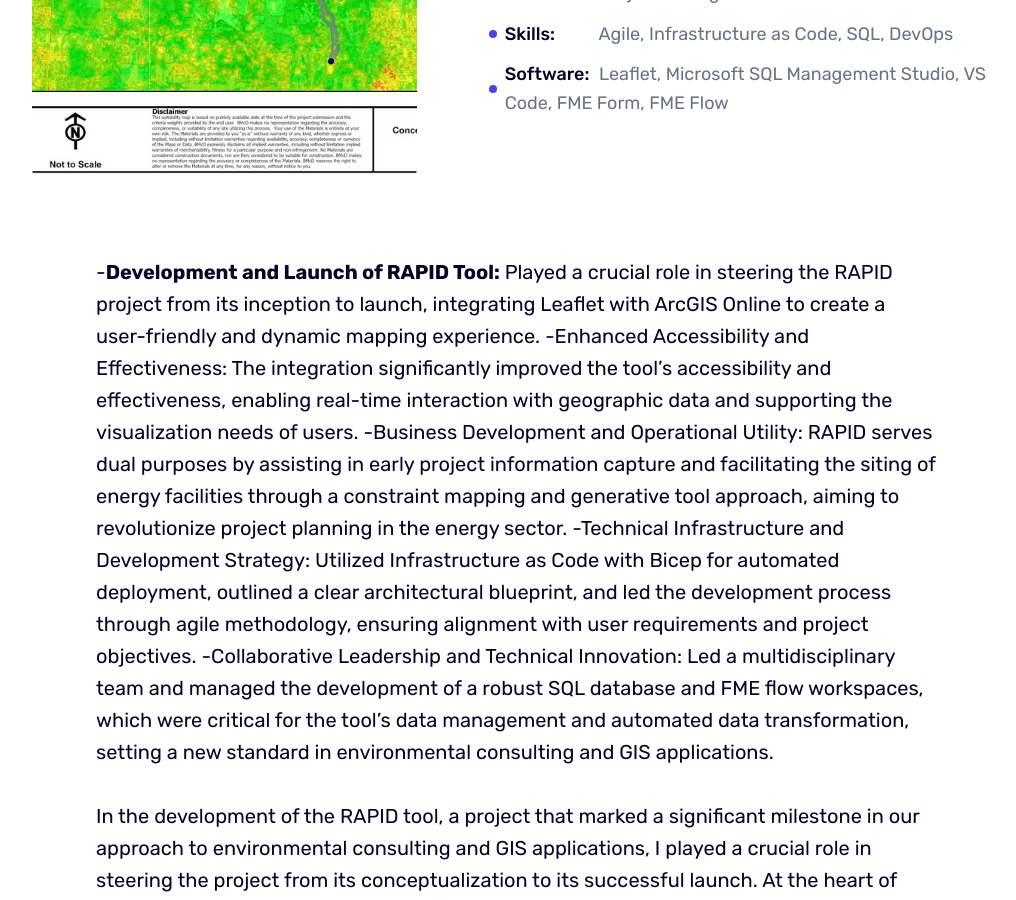
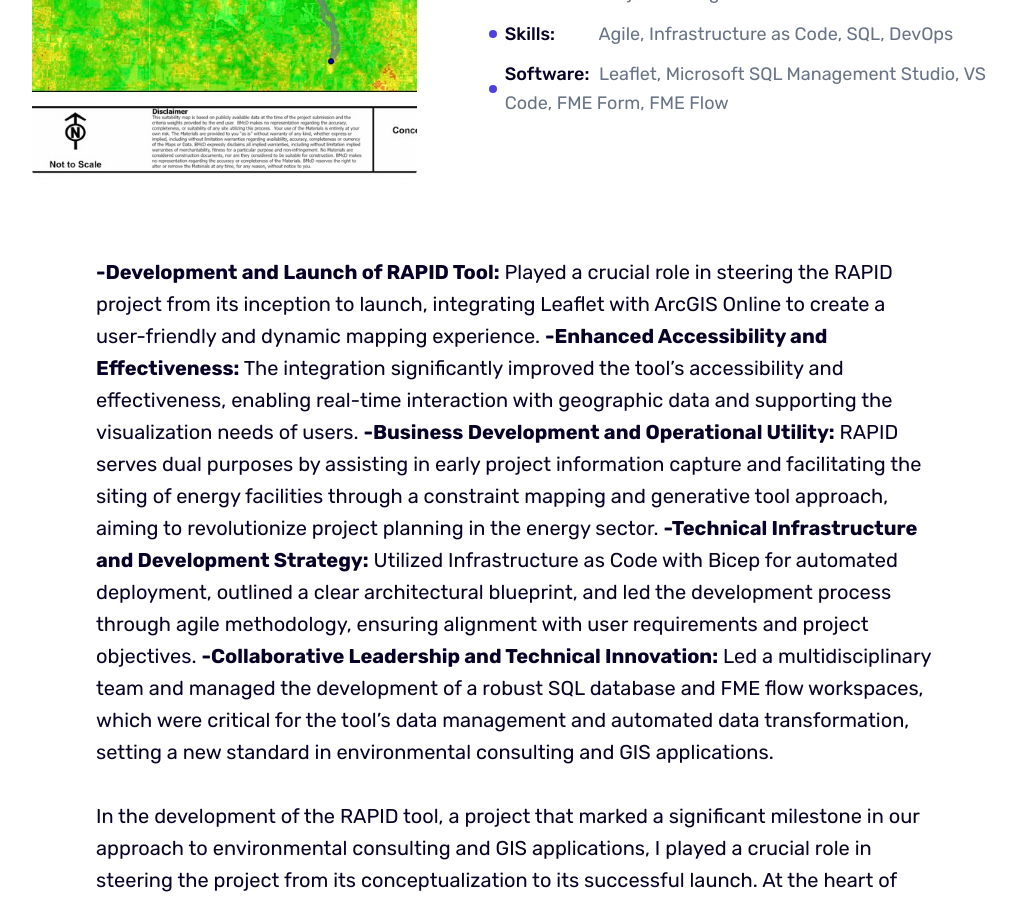
Before and after one commit to DustyWerth/DustyWerth.github.io, a Jekyll site: the page built from _works/RAPID.md, in a window 1280 px wide and 900 px high, scrolled down 414 px. Shown: the whole window, without its empty margins (124-1140 px from the left). Built offline with Jekyll 4.4.1, drawn with Linux system fonts in a browser that asks for light colours.

Commit message:
Update RAPID.md

```diff
--- a/_works/RAPID.md
+++ b/_works/RAPID.md
@@ -11,11 +11,11 @@
 software: 'Leaflet, Microsoft SQL Management Studio, VS Code, FME Form, FME Flow'
 ---
 
--<strong>Development and Launch of RAPID Tool:</strong> Played a crucial role in steering the RAPID project from its inception to launch, integrating Leaflet with ArcGIS Online to create a user-friendly and dynamic mapping experience.
--Enhanced Accessibility and Effectiveness: The integration significantly improved the tool's accessibility and effectiveness, enabling real-time interaction with geographic data and supporting the visualization needs of users.
--Business Development and Operational Utility: RAPID serves dual purposes by assisting in early project information capture and facilitating the siting of energy facilities through a constraint mapping and generative tool approach, aiming to revolutionize project planning in the energy sector.
--Technical Infrastructure and Development Strategy: Utilized Infrastructure as Code with Bicep for automated deployment, outlined a clear architectural blueprint, and led the development process through agile methodology, ensuring alignment with user requirements and project objectives.
--Collaborative Leadership and Technical Innovation: Led a multidisciplinary team and managed the development of a robust SQL database and FME flow workspaces, which were critical for the tool's data management and automated data transformation, setting a new standard in environmental consulting and GIS applications.
+<strong>-Development and Launch of RAPID Tool:</strong> Played a crucial role in steering the RAPID project from its inception to launch, integrating Leaflet with ArcGIS Online to create a user-friendly and dynamic mapping experience.
+<strong>-Enhanced Accessibility and Effectiveness:</strong> The integration significantly improved the tool's accessibility and effectiveness, enabling real-time interaction with geographic data and supporting the visualization needs of users.
+<strong>-Business Development and Operational Utility:</strong> RAPID serves dual purposes by assisting in early project information capture and facilitating the siting of energy facilities through a constraint mapping and generative tool approach, aiming to revolutionize project planning in the energy sector.
+<strong>-Technical Infrastructure and Development Strategy:</strong> Utilized Infrastructure as Code with Bicep for automated deployment, outlined a clear architectural blueprint, and led the development process through agile methodology, ensuring alignment with user requirements and project objectives.
+<strong>-Collaborative Leadership and Technical Innovation:</strong> Led a multidisciplinary team and managed the development of a robust SQL database and FME flow workspaces, which were critical for the tool's data management and automated data transformation, setting a new standard in environmental consulting and GIS applications.
 
 In the development of the RAPID tool, a project that marked a significant milestone in our approach to environmental consulting and GIS applications, I played a crucial role in steering the project from its conceptualization to its successful launch. At the heart of RAPID’s innovation was the seamless integration of Leaflet with ArcGIS Online (AGOL), enabling an intuitive and dynamic mapping experience that was both user-friendly and powerful in its capabilities. This integration was pivotal in enhancing the tool’s accessibility and effectiveness, allowing users to visualize and interact with geographic data in real-time.
 
```
